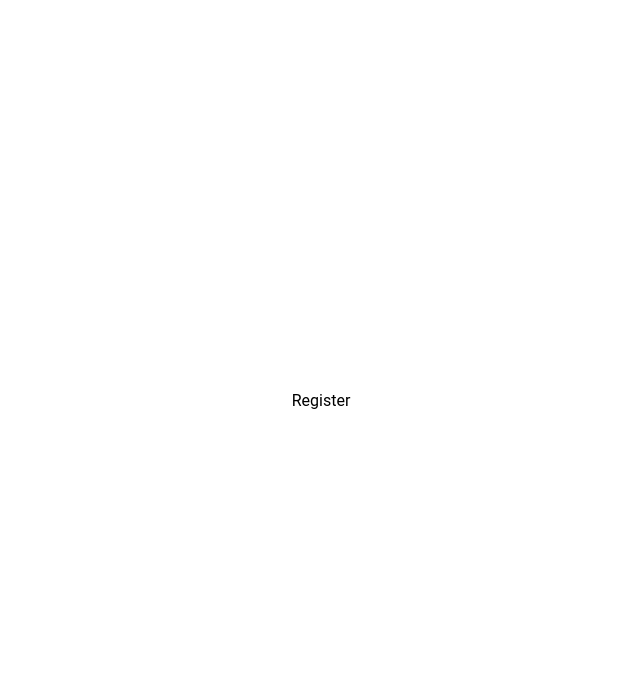
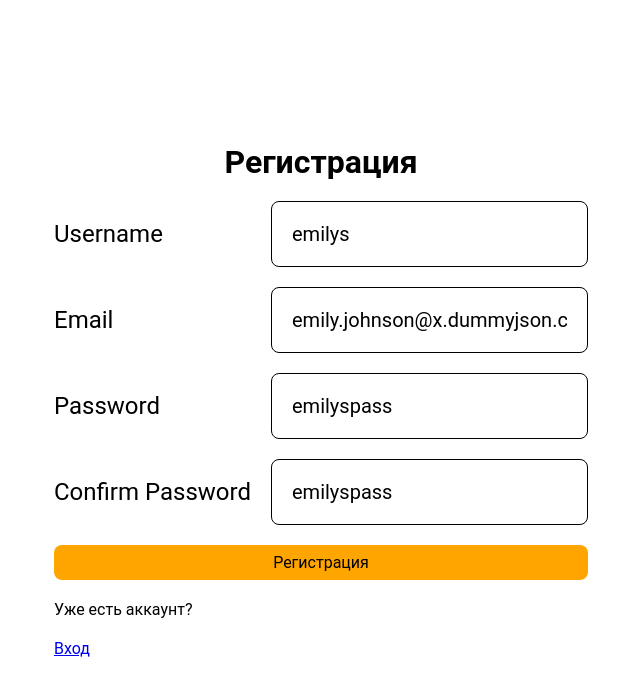
Before and after one commit to erazinkov/pet-react-vite-ts-project, a React (Vite) app: page /auth/register in a window 1280 px wide. Shown: the top 696 px of the page, without its empty margins (319-959 px from the left). Built offline with nearby package versions, Linux system fonts and the light colour scheme.

Commit message:
cart slice

```diff
--- a/src/components/Card/Card.tsx
+++ b/src/components/Card/Card.tsx
@@ -2,9 +2,19 @@ import type { CardProps } from './Card.props';
 import styles from './Card.module.css';
 import { Link } from 'react-router-dom';
 import priceFormatter from '../../utils/utils';
+import type { MouseEvent } from 'react';
+import type { AppDispatch } from '../../store/store';
+import { useDispatch } from 'react-redux';
+import { cartActions } from '../../store/cart.slice';
 
 function Card(props: CardProps) {
+	const dispatch = useDispatch<AppDispatch>();
 
+	const add = (e: MouseEvent) => {
+		e.preventDefault();
+		dispatch(cartActions.add(props.id));
+
+	};
 	return  (
 		<Link to={`/products/${props.id}`} className={styles['link']}>
 			<div className={styles['card']} >
@@ -15,7 +25,7 @@ function Card(props: CardProps) {
 					backgroundRepeat: 'no-repeat'
 				}}>
 					<div className={styles['price']}>{priceFormatter.format(props.price)}</div>
-					<button className={styles['add']}>+</button>
+					<button className={styles['add']} onClick={add}>+</button>
 					<div className={styles['rating']}>{props.rating}</div>
 				</div>
 				<div className={styles['footer']}>
--- a/src/layout/Layout/Layout.tsx
+++ b/src/layout/Layout/Layout.tsx
@@ -12,6 +12,7 @@ export function Layout() {
 	const navigate = useNavigate();
 	const dispatch = useDispatch<AppDispatch>();
 	const profile = useSelector((state: RootState) => state.user.profile);
+	const itemsCount = useSelector((state: RootState) => state.cart.items.reduce((total, item) => total + item.count, 0));
 
 	useEffect(() => {
 		dispatch(getProfile());
@@ -49,7 +50,7 @@ export function Layout() {
 					[styles['catalog-item_active']]: isActive
 				})}>
 					<img src='/cart.svg' alt='Иконка Корзина' className={styles['catalog-icon']} />
-					<span>Корзина</span>
+					<span>Корзина</span>{itemsCount}
 				</NavLink>
 				<Button className={styles['exit']} onClick={logOut}>Выйти</Button>
 			</div>
--- /dev/null
+++ b/src/pages/Register/Register.module.css
@@ -0,0 +1,28 @@
+.login {
+    display: flex;
+    flex-direction: column;
+    align-items: center;
+    gap: 1.25rem;
+}
+.form {
+    display: flex;
+    flex-direction: column;
+    gap: 1.25rem;
+}
+
+.form-field {
+    display: flex;
+    align-items: center;
+    gap: 1.25rem;
+    font-size: 1.5rem;
+}
+
+.form-field * {
+    flex: 1;
+}
+
+.error {
+    background: lightpink;
+    padding: 0.75rem;
+    font-size: 1.5rem;
+}
--- a/src/pages/Register/Register.tsx
+++ b/src/pages/Register/Register.tsx
@@ -1,4 +1,84 @@
+import { Link, useNavigate } from 'react-router-dom';
+import Button from '../../components/Button/Button';
+import Heading from '../../components/Heading/Heading';
+import Input from '../../components/Input/Input';
+import styles from './Register.module.css';
+import type { SubmitEvent } from 'react';
+import { useEffect } from 'react';
+import { useDispatch, useSelector } from 'react-redux';
+import type { AppDispatch } from '../../store/store';
+import { register, userActions } from '../../store/user.slice';
+import type { RootState } from '../../store/store';
+
+export type RegisterFormData = {
+	username: {
+		value: string;
+	},
+    email: {
+		value: string;
+	},
+	password1: {
+		value: string;
+	},
+	password2: {
+		value: string;
+	}
+};
+
 export function Register() {
-	return <>
-    Register</>;
+	const navigate = useNavigate();
+	const dispatch = useDispatch<AppDispatch>();
+
+	const {accessToken , loginErrorMessage} = useSelector((state: RootState) => state.user);
+
+	useEffect(() => {
+		if (accessToken) {
+			navigate('/', { replace: true });
+		}
+	}, [accessToken, navigate]);
+
+	const sendRegisterRequest = async (username: string, password: string) => {
+		dispatch(register({ username, password }));
+	};
+
+	const onSubmit = async (e: SubmitEvent) => {
+		e.preventDefault();
+		dispatch(userActions.clearLoginErrorMessage());
+		const data = e.target as typeof e.target & RegisterFormData;
+		const { username, email, password1, password2  } = data;
+		if (password1.value !== password2.value) {
+			console.error('Passwords do not match');
+		}
+		if (email.value.length === 0 || !email.value.includes('@')) {
+			console.error('Invalid email format');
+		}
+		await sendRegisterRequest(username.value, password1.value);
+	};
+	return <div className={styles['login']}>
+		<Heading>Регистрация</Heading>
+		{loginErrorMessage && <div className={styles['error']}>{loginErrorMessage}</div>}
+		<form className={styles['form']} onSubmit={onSubmit}>
+			<div className={styles['form-field']}>
+				<label htmlFor='username'>Username</label>
+				<Input readOnly defaultValue={'emilys'} type="text" name="username" id="username" placeholder='Username' autoComplete="username"/>
+			</div>
+			<div className={styles['form-field']}>
+				<label htmlFor='email'>Email</label>
+				<Input readOnly defaultValue={'emily.johnson@x.dummyjson.com'} type="email" name="email" id="email" placeholder='Email' autoComplete="email"/>
+			</div>
+			<div className={styles['form-field']}>
+				<label htmlFor='password'>Password</label>
+				<Input readOnly defaultValue={'emilyspass'} type="text" name="password1" id="password1" placeholder='Password1'/>
+			</div>
+			<div className={styles['form-field']}>
+				<label htmlFor='password'>Confirm Password</label>
+				<Input readOnly defaultValue={'emilyspass'} type="text" name="password2" id="password2" placeholder='Password2'/>
+			</div>
+			<Button>Регистрация</Button>
+			<div>Уже есть аккаунт?</div>
+			<div>
+				<Link to="/auth/login">Вход</Link>
+			</div>
+		</form>
+	</div>;
 }
--- /dev/null
+++ b/src/store/cart.slice.ts
@@ -0,0 +1,40 @@
+import { createSlice, type PayloadAction } from '@reduxjs/toolkit';
+
+
+export interface CartItem {
+    id: number;
+    count: number;
+}
+
+export interface CartState {
+    items: CartItem[];
+}
+
+const initialState: CartState = {
+	items: []
+};
+
+export const cartSlice = createSlice({
+	name: 'cart',
+	initialState: initialState,
+	reducers: {
+		add: (state, action: PayloadAction<number>) => {
+			const productId = action.payload;
+			const existingItem = state.items.find(item => item.id === productId);
+			if (existingItem) {
+				state.items.forEach(item => {
+					if (item.id === productId) {
+						item.count += 1;
+					}
+				});
+			} else {
+				state.items.push({ id: productId, count: 1 });
+			}
+		}
+	}
+});
+
+
+
+export default cartSlice.reducer;
+export const cartActions = cartSlice.actions;
--- a/src/store/store.ts
+++ b/src/store/store.ts
@@ -1,10 +1,12 @@
 import { configureStore } from '@reduxjs/toolkit';
 import userSlice, { USERDATA_KEY_PERSISTENT_STATE } from './user.slice';
 import { saveState } from './storage';
+import cartSlice from './cart.slice';
 
 export const store = configureStore({
 	reducer: {
- 		user: userSlice
+ 		user: userSlice,
+		cart: cartSlice
 	}
 });
 
--- a/src/store/user.slice.ts
+++ b/src/store/user.slice.ts
@@ -16,6 +16,7 @@ export interface UserPersistentState {
 export interface UserState {
     accessToken: string | null;
     loginErrorMessage?: string;
+	registerErrorMessage?: string;
 	profile?: Profile;
 }
 
@@ -38,6 +39,21 @@ export const login = createAsyncThunk('user/login', async (credentials: { userna
 	}
 });
 
+export const register = createAsyncThunk('user/register', async (credentials: { username: string, password: string }) => {
+	try {
+		const { data } = await axios.post<Auth>(`${PREFIX}/auth/login`, {
+			username: credentials.username,
+			password: credentials.password
+		});
+		return data;
+
+	} catch (error) {
+		if (error instanceof AxiosError) {
+			throw new Error(error.response?.data.message || 'Register failed');
+		}
+	}
+});
+
 export const getProfile = createAsyncThunk<Profile, void, { state: RootState }>('user/getProfile',
 	async (_, thunkApi) => {
 		const accessToken = thunkApi.getState().user.accessToken;
@@ -54,9 +70,6 @@ export const userSlice = createSlice({
 	name: 'user',
 	initialState: initialState,
 	reducers: {
-		// addAccessToken: (state, action: PayloadAction<string>) => {
-		// 	state.accessToken = action.payload;
-		// },
 		logOut: (state) => {
 			state.accessToken = null;
 		},
@@ -75,6 +88,15 @@ export const userSlice = createSlice({
 		builder.addCase(login.rejected, (state, action) => {
 			state.loginErrorMessage = action.error.message;
 		});
+		builder.addCase(register.fulfilled, (state, action) => {
+			if (!action.payload) {
+				return;
+			}
+			state.accessToken = action.payload.accessToken;
+		});
+		builder.addCase(register.rejected, (state, action) => {
+			state.registerErrorMessage = action.error.message;
+		});
 		builder.addCase(getProfile.fulfilled, (state, action) => {
 			state.profile = action.payload;
 		});
```
